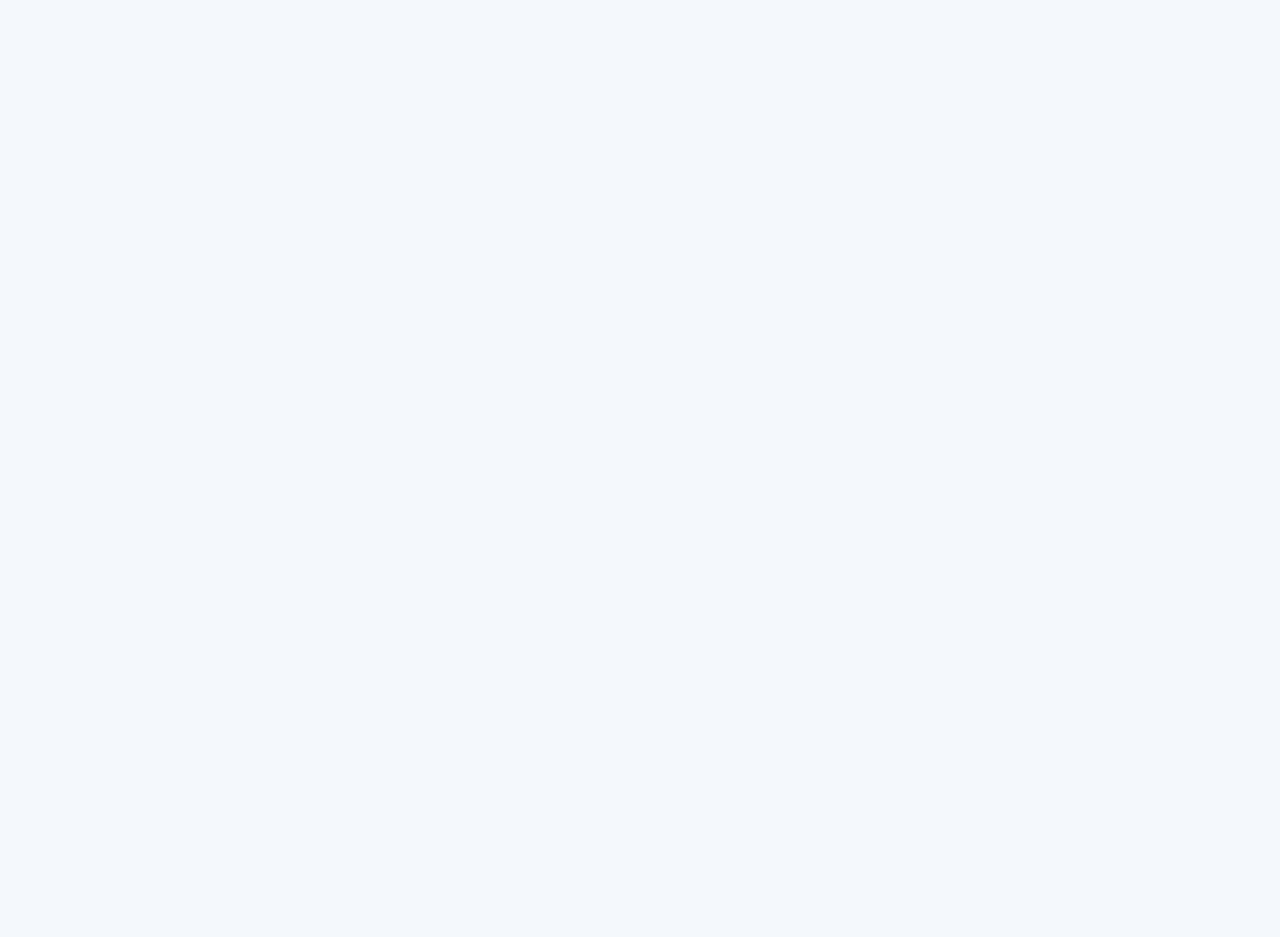
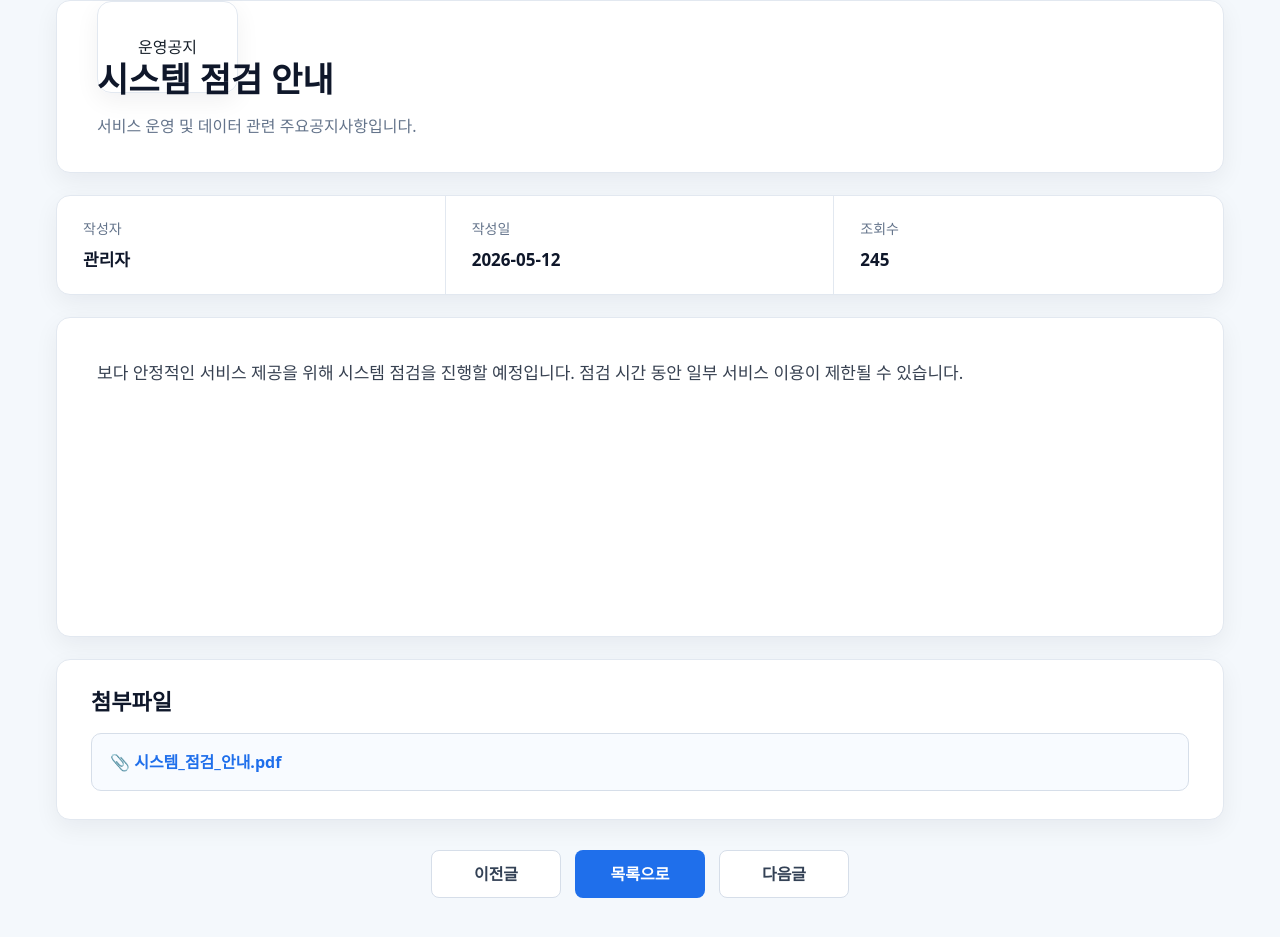
Before and after one commit to fufckddl/DisDataHub_FE, a React (Vite) app: page /board/notice/1 in a window 1280 px wide. Shown: the part 97-1034 px from the top of the page. Before the commit the page ends 800 px from the top, so only its background shows below. Built offline with nearby package versions, Linux system fonts and the light colour scheme; no server answers.

Commit message:
공지사항 디테일 페이지 및 css작업 마무리

```diff
--- /dev/null
+++ b/src/board/user/css/NoticeDetailPage.css
@@ -0,0 +1,199 @@
+.notice-detail-page {
+  min-height: 100vh;
+  padding: 40px 56px;
+  background: #f4f8fc;
+  color: #17202a;
+  box-sizing: border-box;
+}
+
+.notice-detail-container {
+  max-width: 1080px;
+  margin: 0 auto;
+}
+
+/* 상단 제목 섹션 */
+.notice-detail-header {
+  padding: 34px 40px;
+  background: #ffffff;
+  border: 1px solid #e2e8f0;
+  border-radius: 14px;
+  box-shadow: 0 8px 24px rgba(15, 23, 42, 0.06);
+}
+
+.notice-category-badge {
+  display: inline-flex;
+  align-items: center;
+  padding: 7px 12px;
+  margin-bottom: 18px;
+  border-radius: 999px;
+  background: #e8f1ff;
+  color: #1f6feb;
+  font-size: 14px;
+  font-weight: 800;
+}
+
+.notice-detail-header h1 {
+  margin: 0;
+  font-size: 34px;
+  font-weight: 800;
+  color: #0f172a;
+}
+
+.notice-detail-header p {
+  margin: 14px 0 0;
+  color: #64748b;
+  font-size: 16px;
+}
+
+/* 게시글 정보 섹션 */
+.notice-detail-meta {
+  display: grid;
+  grid-template-columns: repeat(3, 1fr);
+  margin-top: 22px;
+  background: #ffffff;
+  border: 1px solid #e2e8f0;
+  border-radius: 14px;
+  overflow: hidden;
+  box-shadow: 0 8px 24px rgba(15, 23, 42, 0.06);
+}
+
+.notice-detail-meta div {
+  padding: 22px 26px;
+  border-right: 1px solid #e2e8f0;
+}
+
+.notice-detail-meta div:last-child {
+  border-right: none;
+}
+
+.notice-detail-meta span {
+  display: block;
+  margin-bottom: 8px;
+  color: #64748b;
+  font-size: 14px;
+}
+
+.notice-detail-meta strong {
+  color: #0f172a;
+  font-size: 17px;
+}
+
+/* 본문 섹션 */
+.notice-detail-content {
+  min-height: 320px;
+  margin-top: 22px;
+  padding: 40px;
+  background: #ffffff;
+  border: 1px solid #e2e8f0;
+  border-radius: 14px;
+  box-shadow: 0 8px 24px rgba(15, 23, 42, 0.06);
+}
+
+.notice-detail-content p {
+  margin: 0 0 18px;
+  color: #374151;
+  font-size: 17px;
+  line-height: 1.8;
+}
+
+/* 첨부파일 섹션 */
+.notice-detail-file-section {
+  margin-top: 22px;
+  padding: 28px 34px;
+  background: #ffffff;
+  border: 1px solid #e2e8f0;
+  border-radius: 14px;
+  box-shadow: 0 8px 24px rgba(15, 23, 42, 0.06);
+}
+
+.notice-detail-file-section h2 {
+  margin: 0 0 18px;
+  font-size: 22px;
+  font-weight: 800;
+  color: #0f172a;
+}
+
+.notice-file-item {
+  display: flex;
+  align-items: center;
+  gap: 10px;
+  padding: 16px 18px;
+  border: 1px solid #d6dee9;
+  border-radius: 10px;
+  background: #f8fbff;
+  color: #1f6feb;
+  font-weight: 700;
+}
+
+/* 하단 버튼 */
+.notice-detail-button-area {
+  display: flex;
+  justify-content: center;
+  gap: 14px;
+  margin-top: 30px;
+}
+
+.notice-detail-button-area button {
+  min-width: 130px;
+  height: 48px;
+  border-radius: 8px;
+  font-size: 16px;
+  font-weight: 800;
+  cursor: pointer;
+}
+
+.notice-detail-button-area button:nth-child(1),
+.notice-detail-button-area button:nth-child(3) {
+  border: 1px solid #d6dee9;
+  background: #ffffff;
+  color: #334155;
+}
+
+.notice-detail-button-area button:nth-child(2) {
+  border: none;
+  background: #1f6feb;
+  color: #ffffff;
+}
+
+.notice-detail-button-area button:hover {
+  opacity: 0.9;
+}
+
+@media (max-width: 768px) {
+  .notice-detail-page {
+    padding: 28px 20px;
+  }
+
+  .notice-detail-header {
+    padding: 28px 24px;
+  }
+
+  .notice-detail-header h1 {
+    font-size: 28px;
+  }
+
+  .notice-detail-meta {
+    grid-template-columns: 1fr;
+  }
+
+  .notice-detail-meta div {
+    border-right: none;
+    border-bottom: 1px solid #e2e8f0;
+  }
+
+  .notice-detail-meta div:last-child {
+    border-bottom: none;
+  }
+
+  .notice-detail-content {
+    padding: 28px 24px;
+  }
+
+  .notice-detail-button-area {
+    flex-direction: column;
+  }
+
+  .notice-detail-button-area button {
+    width: 100%;
+  }
+}
--- a/src/board/user/pages/NoticeDetailPage.jsx
+++ b/src/board/user/pages/NoticeDetailPage.jsx
@@ -1,5 +1,57 @@
+import "../css/NoticeDetailPage.css";
 
 function NoticeDetailPage() {
+    return (
+        <div className="notice-detail-page">
+            {/* 공지사항 제목 분류, 중요 공지 뱃지 */}
+            <section className="notice-detail-header">
+                <span className="notice-detail-header">운영공지</span>
+                <h1>시스템 점검 안내</h1>
+                <p>서비스 운영 및 데이터 관련 주요공지사항입니다.</p>
+            </section>
 
+            {/* 작성자, 작성이르 조회수 */}
+            <section className="notice-detail-meta">
+                <div>
+                    <span>작성자</span>
+                    <strong>관리자</strong>
+                </div>
+
+                <div>
+                    <span>작성일</span>
+                    <strong>2026-05-12</strong>
+                </div>
+
+                <div>
+                    <span>조회수</span>
+                    <strong>245</strong>
+                </div>
+            </section>
+
+            {/* 실제 공지 본문 내용 */}
+            <section className="notice-detail-content">
+                <p>
+                    보다 안정적인 서비스 제공을 위해 시스템 점검을 진행할 예정입니다.
+                    점검 시간 동안 일부 서비스 이용이 제한될 수 있습니다.
+                </p>
+            </section>
+
+            {/* 첨부파일 목록, 이미지/파일 다운로드 영역 */}
+            <section className="notice-detail-file-section">
+                <h2>첨부파일</h2>
+
+                <div className="notice-file-item">
+                📎 시스템_점검_안내.pdf
+                </div>
+            </section>
+
+            {/* 목록으로, 이전글, 다음글수정 삭제 버튼자리 */}
+            <section className="notice-detail-button-area">
+                <button type="button">이전글</button>
+                <button type="button">목록으로</button>
+                <button type="button">다음글</button>
+            </section>
+        </div>
+    )
 }
 export default NoticeDetailPage;
```
